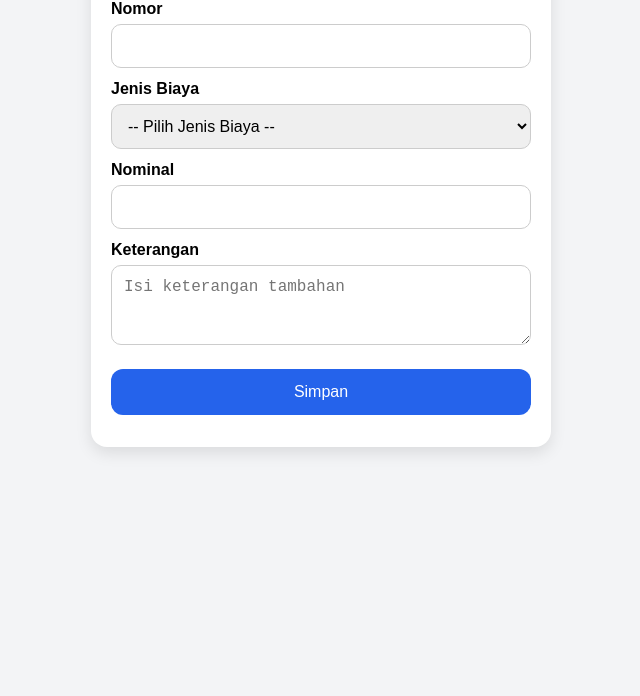
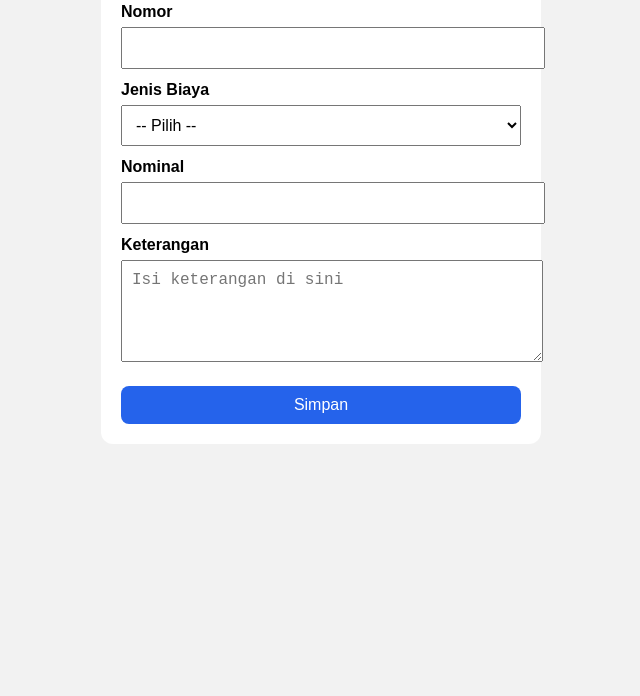
Before and after one commit to agungabp1995/form-keuangan, a plain HTML site: page index.html in a window 1280 px wide. Shown: the part 104-800 px from the top of the page, without its empty margins (319-959 px from the left). Drawn offline with Linux system fonts and the light colour scheme.

Commit message:
Add files via upload

```diff
--- a/index.html
+++ b/index.html
@@ -8,102 +8,84 @@
   <style>
     body {
       font-family: Arial, sans-serif;
-      background: #f3f4f6;
-      margin: 0;
-      padding: 16px;
+      background: #f2f2f2;
+      padding: 20px;
     }
-    .card {
-      max-width: 420px;
+    .box {
+      max-width: 400px;
       margin: auto;
-      background: white;
+      background: #ffffff;
       padding: 20px;
-      border-radius: 16px;
-      box-shadow: 0 6px 16px rgba(0,0,0,0.1);
-    }
-    h2 {
-      text-align: center;
-      margin-bottom: 20px;
+      border-radius: 12px;
     }
     label {
+      display: block;
+      margin-top: 12px;
       font-weight: bold;
-      margin-top: 12px;
-      display: block;
     }
-    input, select, textarea {
+    input, select, textarea, button {
       width: 100%;
-      padding: 12px;
       margin-top: 6px;
+      padding: 10px;
       font-size: 16px;
-      border-radius: 10px;
-      border: 1px solid #ccc;
-      box-sizing: border-box;
     }
     textarea {
-      resize: vertical;
+      height: 80px;
     }
     button {
-      width: 100%;
-      padding: 14px;
       margin-top: 20px;
-      font-size: 16px;
-      border-radius: 12px;
-      border: none;
       background: #2563eb;
       color: white;
-      cursor: pointer;
-    }
-    .msg {
-      text-align: center;
-      margin-top: 12px;
-      color: green;
+      border: none;
+      border-radius: 8px;
     }
   </style>
 </head>
 
 <body>
-  <div class="card">
-    <h2>Form Input Biaya</h2>
+  <div class="box">
+    <h3>Form Input Biaya</h3>
 
-    <form id="formData">
+    <form id="form">
       <label>Nomor</label>
-      <input type="number" name="nomor" inputmode="numeric" required>
+      <input type="number" name="nomor" required>
 
       <label>Jenis Biaya</label>
       <select name="jenis_biaya" required>
-        <option value="">-- Pilih Jenis Biaya --</option>
+        <option value="">-- Pilih --</option>
         <option value="Uang Harian">Uang Harian</option>
         <option value="Biaya Transport">Biaya Transport</option>
         <option value="Biaya Penginapan">Biaya Penginapan</option>
       </select>
 
       <label>Nominal</label>
-      <input type="number" name="nominal" inputmode="numeric" required>
+      <input type="number" name="nominal" required>
 
       <label>Keterangan</label>
-      <textarea name="keterangan" rows="3" placeholder="Isi keterangan tambahan"></textarea>
+      <textarea name="keterangan" placeholder="Isi keterangan di sini"></textarea>
 
       <button type="submit">Simpan</button>
     </form>
 
-    <div class="msg" id="msg"></div>
+    <div id="status"></div>
   </div>
 
 <script>
-document.getElementById("formData").addEventListener("submit", function(e) {
+document.getElementById("form").addEventListener("submit", function(e) {
   e.preventDefault();
-  const data = new FormData(this);
 
   fetch("https://script.google.com/macros/s/AKfycbww82EmIvq-tO8v8Cgu45NX9rPKb0BPdV-c3F-vYDryL4fiT7Bhl2i1zG9pgvYDxQ5Q/exec", {
     method: "POST",
-    body: data
+    body: new FormData(this)
   })
   .then(r => r.text())
   .then(() => {
-    document.getElementById("msg").innerText = "Data berhasil disimpan";
+    document.getElementById("status").innerText = "Data berhasil disimpan";
     this.reset();
   })
   .catch(() => alert("Gagal mengirim data"));
 });
 </script>
+
 </body>
 </html>
```
